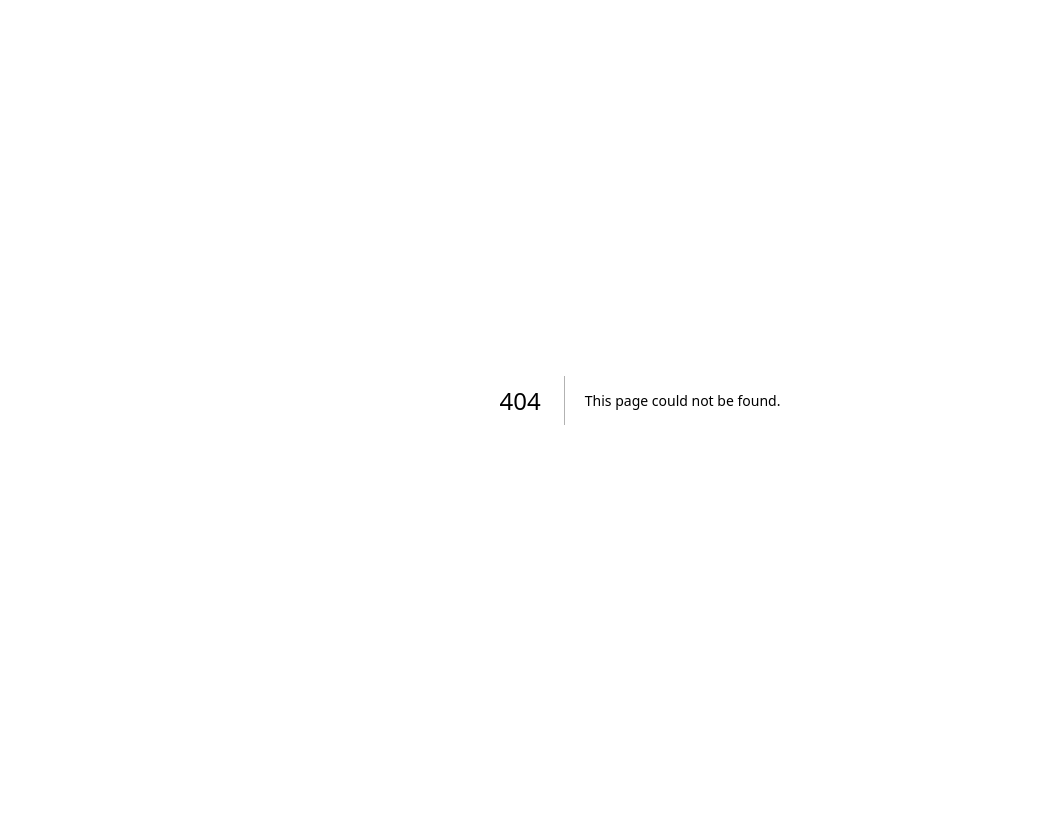
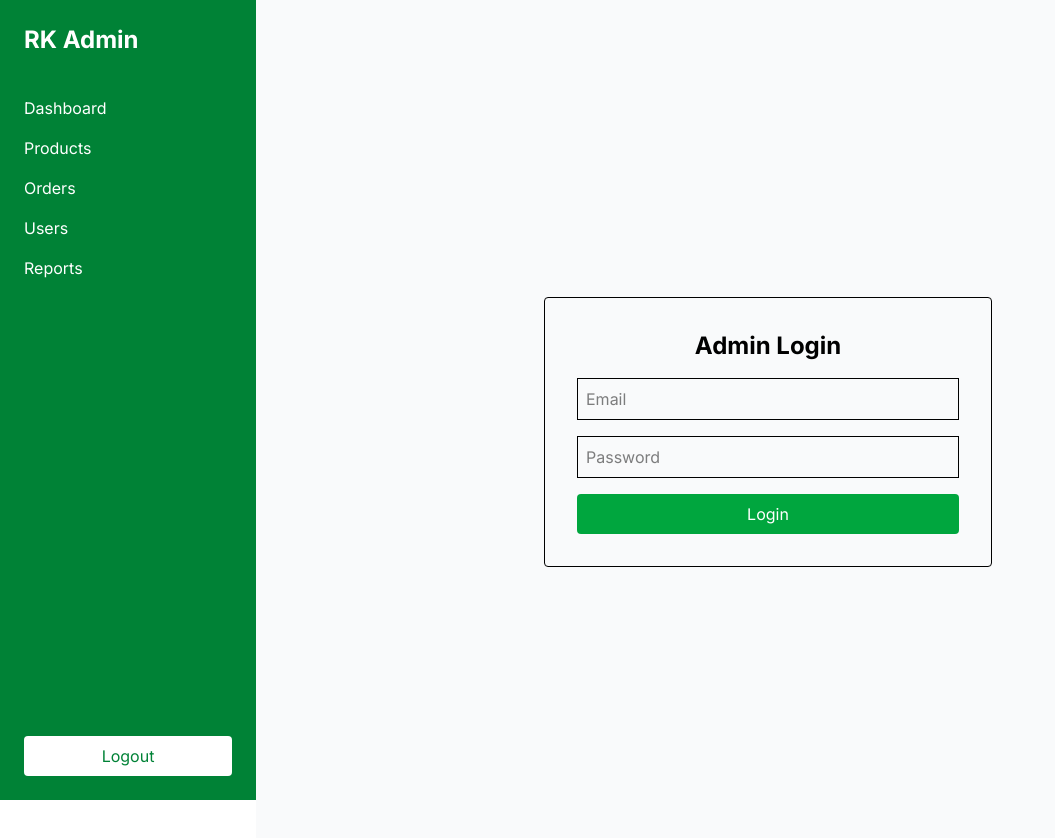
Before and after one commit to sahiltechpreneur/rk-life-science, a Next.js app in the folder client/: page /admin/login in a window 1280 px wide. Before the commit this address had no page. Shown: the top 838 px of the page, without its empty margins (0-1055 px from the left). Before the commit the page ends 800 px from the top, so only its background shows below. Built offline with nearby package versions, Linux system fonts and the light colour scheme.

Commit message:
feat: admin panel foundation with sidebar and dashboard

```diff
--- /dev/null
+++ b/client/app/(admin)/admin/dashboard/page.tsx
@@ -0,0 +1,38 @@
+export default function AdminDashboard(){
+
+ return(
+
+ <div>
+
+ <h1 className="text-3xl font-bold text-green-700 mb-8">
+ Admin Dashboard
+ </h1>
+
+ <div className="grid grid-cols-4 gap-6">
+
+ <div className="bg-white shadow p-6 rounded">
+ <h2>Total Products</h2>
+ <p className="text-2xl font-bold">120</p>
+ </div>
+
+ <div className="bg-white shadow p-6 rounded">
+ <h2>Total Users</h2>
+ <p className="text-2xl font-bold">340</p>
+ </div>
+
+ <div className="bg-white shadow p-6 rounded">
+ <h2>Total Orders</h2>
+ <p className="text-2xl font-bold">85</p>
+ </div>
+
+ <div className="bg-white shadow p-6 rounded">
+ <h2>Total Revenue</h2>
+ <p className="text-2xl font-bold">Rs 120000</p>
+ </div>
+
+ </div>
+
+ </div>
+
+ )
+}
--- /dev/null
+++ b/client/app/(admin)/admin/layout.tsx
@@ -0,0 +1,20 @@
+import Sidebar from "@/components/admin/Sidebar";
+
+export default function AdminLayout({
+ children
+}:{children:React.ReactNode}){
+
+ return(
+
+  <div className="flex">
+
+   <Sidebar/>
+
+   <main className="ml-64 w-full p-8 bg-gray-50 min-h-screen">
+    {children}
+   </main>
+
+  </div>
+
+ )
+}
--- /dev/null
+++ b/client/app/(admin)/admin/login/page.tsx
@@ -0,0 +1,65 @@
+"use client"
+
+import { useState } from "react"
+import { useRouter } from "next/navigation"
+
+export default function AdminLogin(){
+
+ const router = useRouter()
+
+ const [email,setEmail] = useState("")
+ const [password,setPassword] = useState("")
+
+ const handleSubmit = (e:any)=>{
+  e.preventDefault()
+
+  if(email==="admin@rk.com" && password==="admin123"){
+   localStorage.setItem("admin","true")
+   router.push("/admin/dashboard")
+  }else{
+   alert("Invalid admin credentials")
+  }
+
+ }
+
+ return(
+
+ <div className="flex justify-center items-center min-h-screen">
+
+ <form
+ onSubmit={handleSubmit}
+ className="w-full max-w-md border p-8 rounded space-y-4"
+ >
+
+ <h1 className="text-2xl font-bold text-center">
+ Admin Login
+ </h1>
+
+ <input
+ type="email"
+ placeholder="Email"
+ className="w-full border p-2"
+ value={email}
+ onChange={(e)=>setEmail(e.target.value)}
+ />
+
+ <input
+ type="password"
+ placeholder="Password"
+ className="w-full border p-2"
+ value={password}
+ onChange={(e)=>setPassword(e.target.value)}
+ />
+
+ <button
+ className="bg-green-600 text-white w-full p-2 rounded"
+ >
+ Login
+ </button>
+
+ </form>
+
+ </div>
+
+ )
+}
--- /dev/null
+++ b/client/components/admin/Sidebar.tsx
@@ -0,0 +1,57 @@
+"use client"
+
+import Link from "next/link"
+import { useRouter } from "next/navigation"
+
+export default function Sidebar(){
+
+ const router = useRouter()
+
+ const logout = ()=>{
+  localStorage.removeItem("token")
+  router.push("/admin/login")
+ }
+
+ return(
+
+ <div className="fixed left-0 top-0 h-screen w-64 bg-green-700 text-white flex flex-col p-6">
+
+  <h1 className="text-2xl font-bold mb-10">
+   RK Admin
+  </h1>
+
+  <nav className="flex flex-col gap-4">
+
+   <Link href="/dashboard">
+   Dashboard
+   </Link>
+
+   <Link href="/products">
+   Products
+   </Link>
+
+   <Link href="/orders">
+   Orders
+   </Link>
+
+   <Link href="/users">
+   Users
+   </Link>
+
+   <Link href="/reports">
+   Reports
+   </Link>
+
+  </nav>
+
+  <button
+  onClick={logout}
+  className="mt-auto bg-white text-green-700 py-2 rounded"
+  >
+  Logout
+  </button>
+
+ </div>
+
+ )
+}
```
